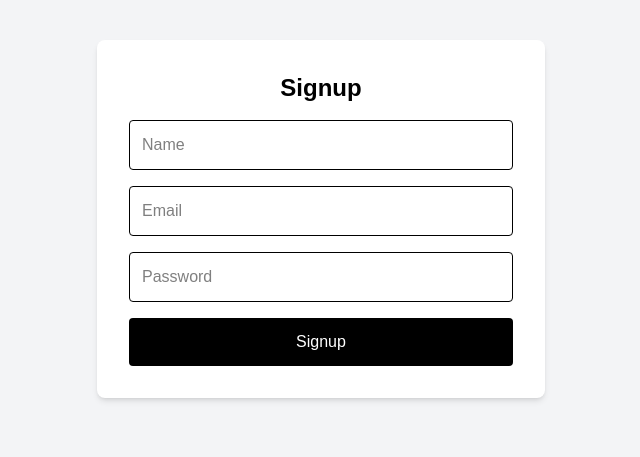
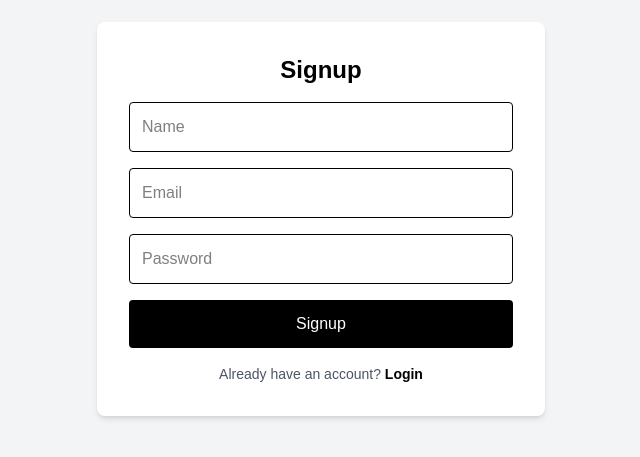
Before and after one commit to gsharma101/task-management-app, a Next.js app in the folder frontend/: page /signup in a window 1280 px wide. Shown: the part 181-638 px from the top of the page, without its empty margins (319-959 px from the left). Built offline with nearby package versions, Linux system fonts and the light colour scheme; no server answers.

Commit message:
feat: add navigation links between login and signup pages

```diff
--- a/frontend/app/login/page.tsx
+++ b/frontend/app/login/page.tsx
@@ -11,48 +11,31 @@ type LoginFormData = {
 };
 
 export default function LoginPage() {
-
   const router = useRouter();
 
-  const {
-    register,
-    handleSubmit,
-  } = useForm<LoginFormData>();
+  const { register, handleSubmit } = useForm<LoginFormData>();
 
   const onSubmit = async (data: LoginFormData) => {
-
     try {
-
       const response = await api.post("/auth/login", data);
 
-      localStorage.setItem(
-        "token",
-        response.data.token
-      );
+      localStorage.setItem("token", response.data.token);
 
       toast.success(response.data.message);
 
       router.push("/dashboard");
-
     } catch (error: any) {
-
-      toast.error(
-        error.response?.data?.error || "Login failed"
-      );
+      toast.error(error.response?.data?.error || "Login failed");
     }
   };
 
   return (
     <div className="min-h-screen flex items-center justify-center bg-gray-100">
-
       <form
         onSubmit={handleSubmit(onSubmit)}
         className="bg-white p-8 rounded-lg shadow-md w-full max-w-md space-y-4 text-black"
       >
-
-        <h1 className="text-2xl font-bold text-center">
-          Login
-        </h1>
+        <h1 className="text-2xl font-bold text-center">Login</h1>
 
         <input
           type="email"
@@ -70,11 +53,20 @@ export default function LoginPage() {
 
         <button
           type="submit"
-          className="w-full bg-black text-white py-3 rounded"
+          className="w-full bg-black text-white py-3 rounded hover:bg-gray-800 transition"
         >
           Login
         </button>
 
+        <p className="text-center text-gray-600 text-sm">
+          Don&apos;t have an account?{" "}
+          <span
+            onClick={() => router.push("/signup")}
+            className="text-black font-semibold cursor-pointer hover:underline"
+          >
+            Sign Up
+          </span>
+        </p>
       </form>
     </div>
   );
--- a/frontend/app/signup/page.tsx
+++ b/frontend/app/signup/page.tsx
@@ -3,6 +3,7 @@
 import { useForm } from "react-hook-form";
 import api from "@/services/api";
 import toast from "react-hot-toast";
+import { useRouter } from "next/navigation";
 
 type SignupFormData = {
   name: string;
@@ -11,42 +12,28 @@ type SignupFormData = {
 };
 
 export default function SignupPage() {
-
-  const {
-    register,
-    handleSubmit,
-    reset,
-  } = useForm<SignupFormData>();
+  const { register, handleSubmit, reset } = useForm<SignupFormData>();
+  const router = useRouter();
 
   const onSubmit = async (data: SignupFormData) => {
-
     try {
-
       const response = await api.post("/auth/signup", data);
 
       toast.success(response.data.message);
 
       reset();
-
     } catch (error: any) {
-
-      toast.error(
-        error.response?.data?.error || "Signup failed"
-      );
+      toast.error(error.response?.data?.error || "Signup failed");
     }
   };
 
   return (
     <div className="min-h-screen flex items-center justify-center bg-gray-100">
-
       <form
         onSubmit={handleSubmit(onSubmit)}
         className="bg-white p-8 rounded-lg shadow-md w-full max-w-md space-y-4 text-black"
       >
-
-        <h1 className="text-2xl font-bold text-center">
-          Signup
-        </h1>
+        <h1 className="text-2xl font-bold text-center">Signup</h1>
 
         <input
           type="text"
@@ -75,7 +62,15 @@ export default function SignupPage() {
         >
           Signup
         </button>
-
+        <p className="text-center text-gray-600 text-sm">
+          Already have an account?{" "}
+          <span
+            onClick={() => router.push("/login")}
+            className="text-black font-semibold cursor-pointer hover:underline"
+          >
+            Login
+          </span>
+        </p>
       </form>
     </div>
   );
```
